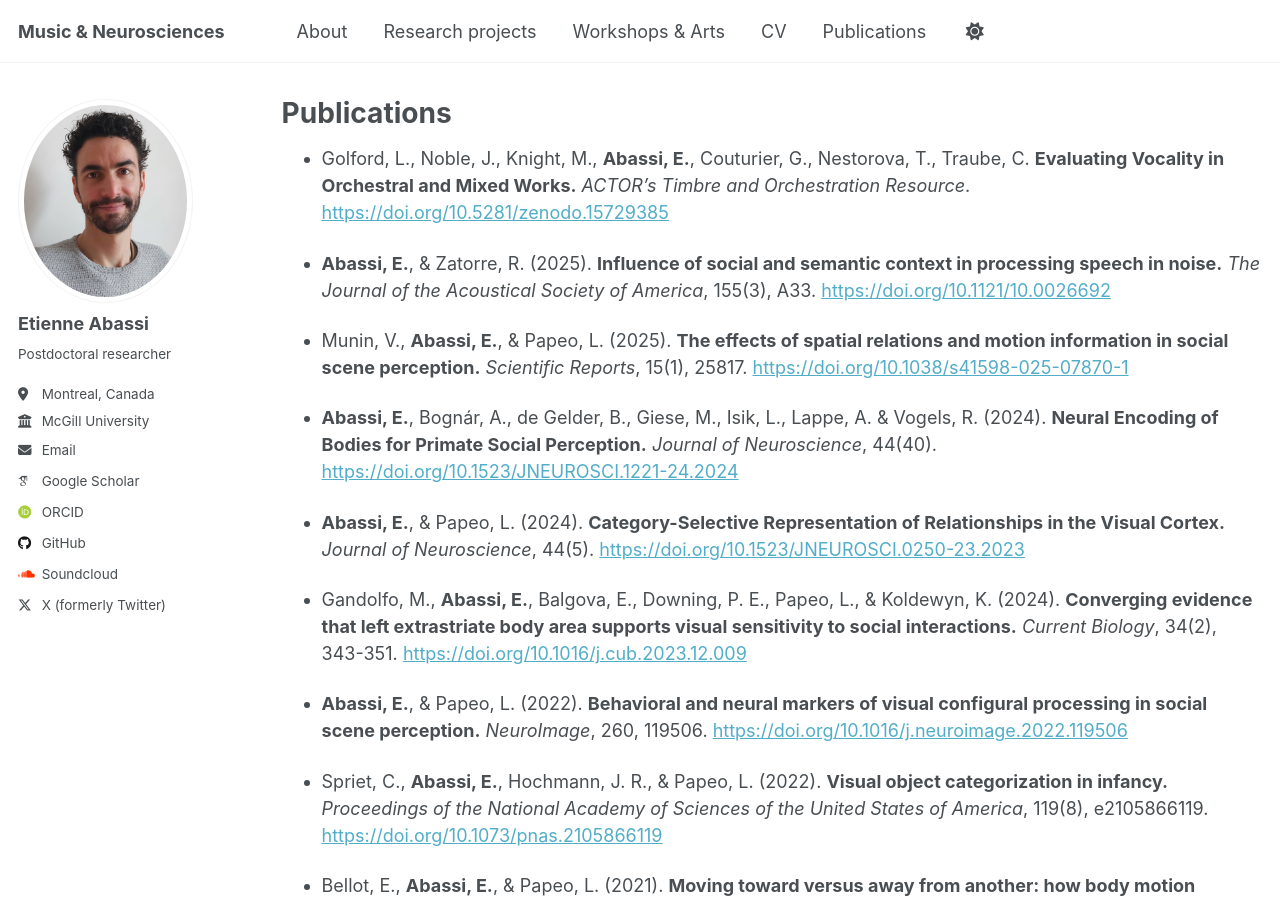
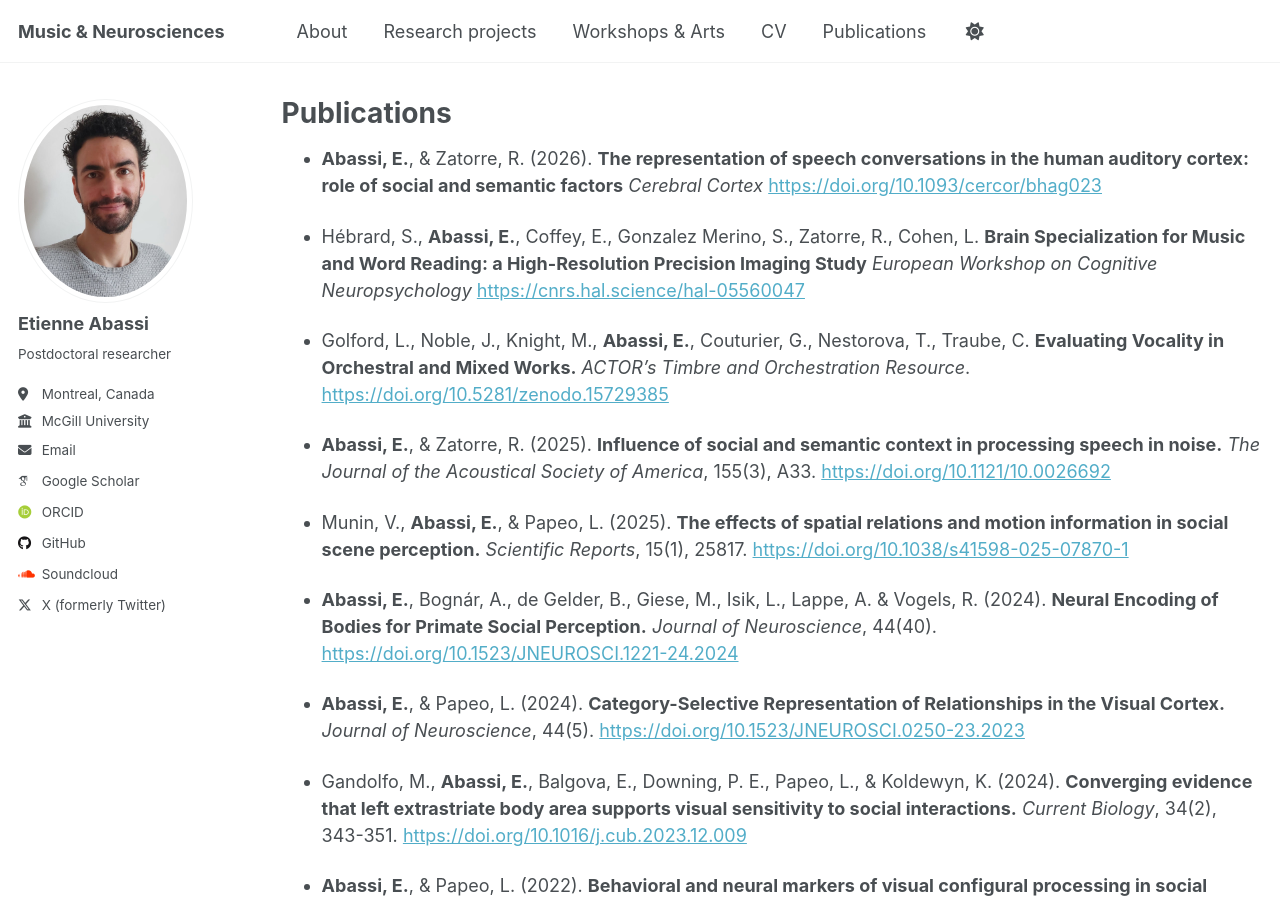
Before and after one commit to etienneabassi/etienneabassi.github.io, a Jekyll site: the page built from _pages/publications.md, in a window 1280 px wide and 900 px high. Built offline with Jekyll 4.4.1, drawn with Linux system fonts in a browser that asks for light colours; some web fonts are replaced.

Commit message:
Update publications.md

```diff
--- a/_pages/publications.md
+++ b/_pages/publications.md
@@ -4,6 +4,10 @@ title: "Publications"
 permalink: /publications/
 author_profile: true
 ---
+
+- **Abassi, E.**, & Zatorre, R. (2026). **The representation of speech conversations in the human auditory cortex: role of social and semantic factors** *Cerebral Cortex* [https://doi.org/10.1093/cercor/bhag023](https://doi.org/10.1093/cercor/bhag023)
+
+- Hébrard, S., **Abassi, E.**, Coffey, E., Gonzalez Merino, S., Zatorre, R., Cohen, L. **Brain Specialization for Music and Word Reading: a High-Resolution Precision Imaging Study** *European Workshop on Cognitive Neuropsychology* [https://cnrs.hal.science/hal-05560047](https://cnrs.hal.science/hal-05560047)
 
 - Golford, L., Noble, J., Knight, M., **Abassi, E.**, Couturier, G., Nestorova, T., Traube, C. **Evaluating Vocality in Orchestral and Mixed Works.** *ACTOR's Timbre and Orchestration Resource*. [https://doi.org/10.5281/zenodo.15729385](https://doi.org/10.5281/zenodo.15729385)
 
```
